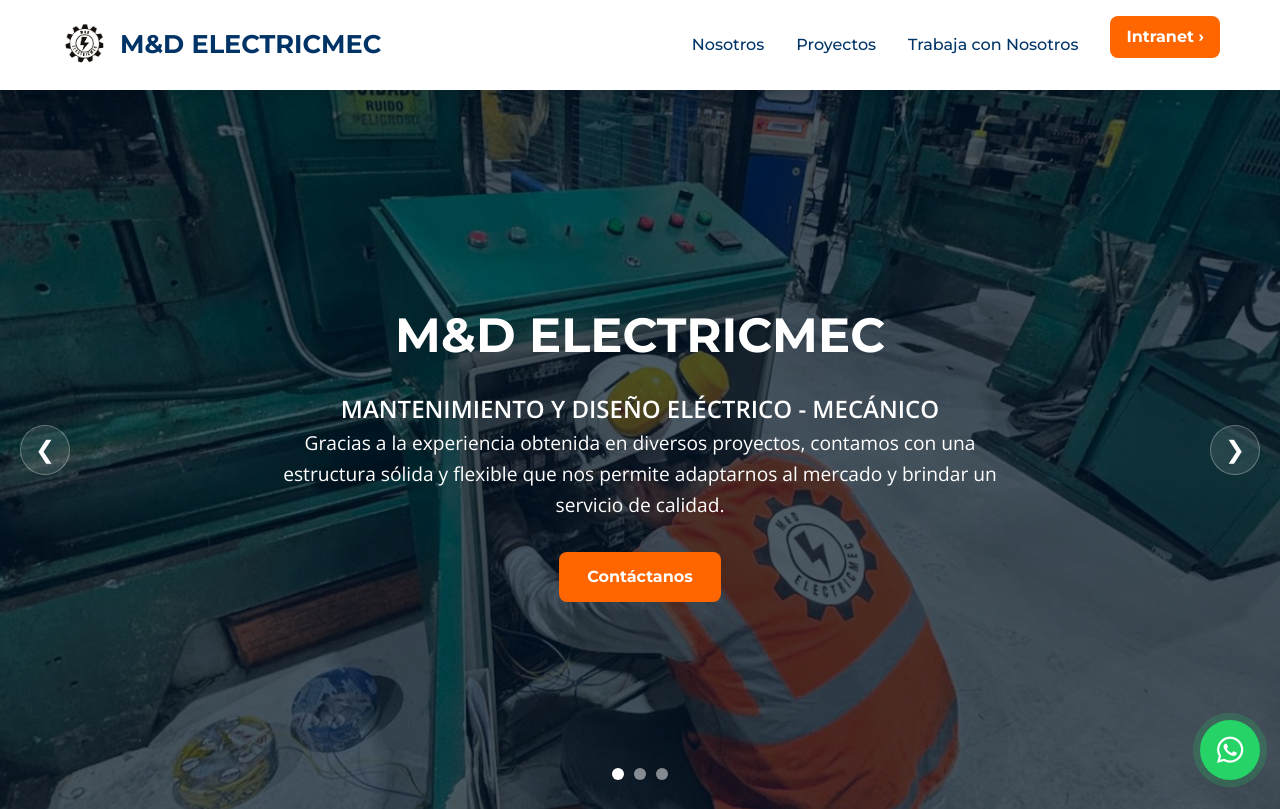
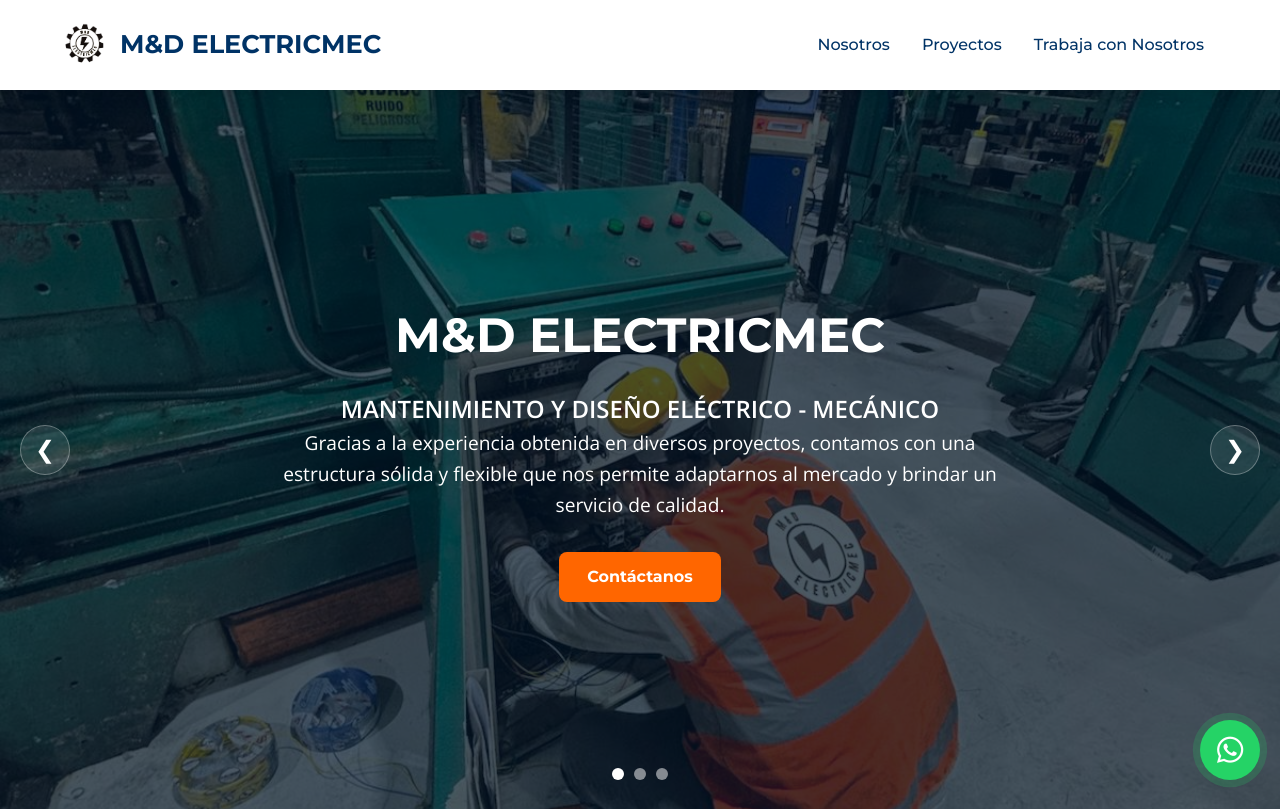
Before and after one commit to Jos-gs/M-D-ELECTRIMEC, a PHP site: page / in a window 1280 px wide. Shown: the top 809 px of the page. Run offline with PHP 8.4, Linux system fonts and the light colour scheme; some libraries are stand-ins or nearby versions.

Commit message:
Remove Intranet link from multiple PHP files for a cleaner navigation structure

```diff
--- a/contacto.php
+++ b/contacto.php
@@ -40,7 +40,6 @@
                 <li><a href="/proyectos">Proyectos</a></li>
                 <!-- <li><a href="#">Noticias</a></li> -->
                 <li><a href="/contacto">Trabaja con Nosotros</a></li>
-                <li><a class="btn intranet" href="/logs/intranet.php">Intranet ›</a></li>
             </ul>
         </nav>
     </div>
--- a/index.php
+++ b/index.php
@@ -38,7 +38,6 @@
                 <li><a href="/nosotros">Nosotros</a></li>
                 <li><a href="/proyectos">Proyectos</a></li>
                 <li><a href="/contacto">Trabaja con Nosotros</a></li>
-                <li><a class="btn intranet" href="/logs/intranet.php">Intranet ›</a></li>
             </ul>
         </nav>
     </div>
--- a/nosotros.php
+++ b/nosotros.php
@@ -41,7 +41,6 @@
                 <li><a href="/proyectos">Proyectos</a></li>
                 <!-- <li><a href="#">Noticias</a></li> -->
                 <li><a href="/contacto">Trabaja con Nosotros</a></li>
-                <li><a class="btn intranet" href="/logs/intranet.php">Intranet ›</a></li>
             </ul>
         </nav>
     </div>
--- a/proyectos.php
+++ b/proyectos.php
@@ -41,7 +41,6 @@
                 <li><a href="/proyectos">Proyectos</a></li>
                 <!-- <li><a href="#">Noticias</a></li> -->
                 <li><a href="/contacto">Trabaja con Nosotros</a></li>
-                <li><a class="btn intranet" href="/logs/intranet.php">Intranet ›</a></li>
             </ul>
         </nav>
     </div>
```
